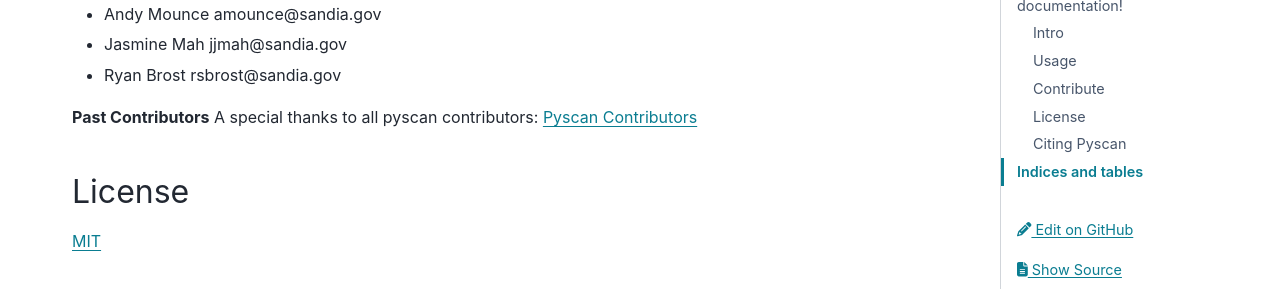
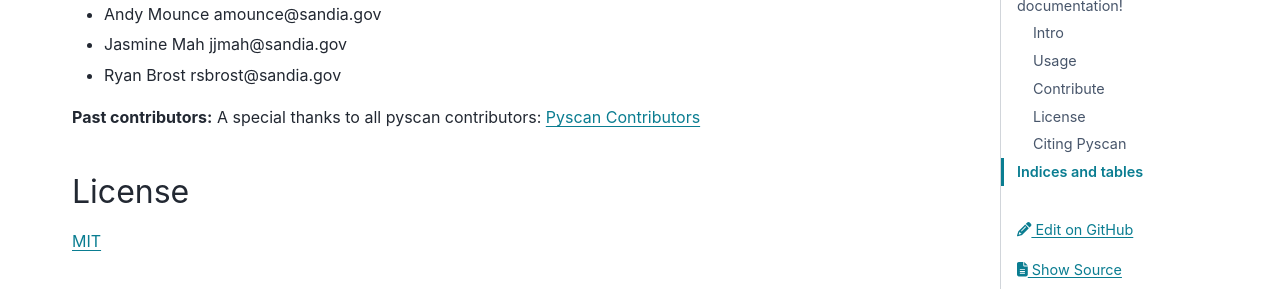
Before and after one commit to sandialabs/pyscan, a Sphinx documentation site: the page built from docs/source/index.md, in a window 1280 px wide and 900 px high, scrolled down 1166 px. Shown: the part 153-453 px from the top of the window. Built offline with Sphinx 7.4.7 and the PyData theme 0.15.4, drawn with Linux system fonts in a browser that asks for light colours; pages that are not in the unit, such as notebooks, are missing from menus.

```diff
--- a/docs/source/index.md
+++ b/docs/source/index.md
@@ -44,7 +44,7 @@ Pull requests are welcome. For major changes, please open an issue first to disc
 - Jasmine Mah jjmah@sandia.gov
 - Ryan Brost rsbrost@sandia.gov
 
-**Past Contributors**
+**Past contributors:**
 A special thanks to all pyscan contributors: [Pyscan Contributors](https://github.com/sandialabs/pyscan/wiki/Pyscan-wall-of-fame#past-and-current-contributors)
 
 ## License
```
Also changed, not shown: README.md (+1 -1 lines).
